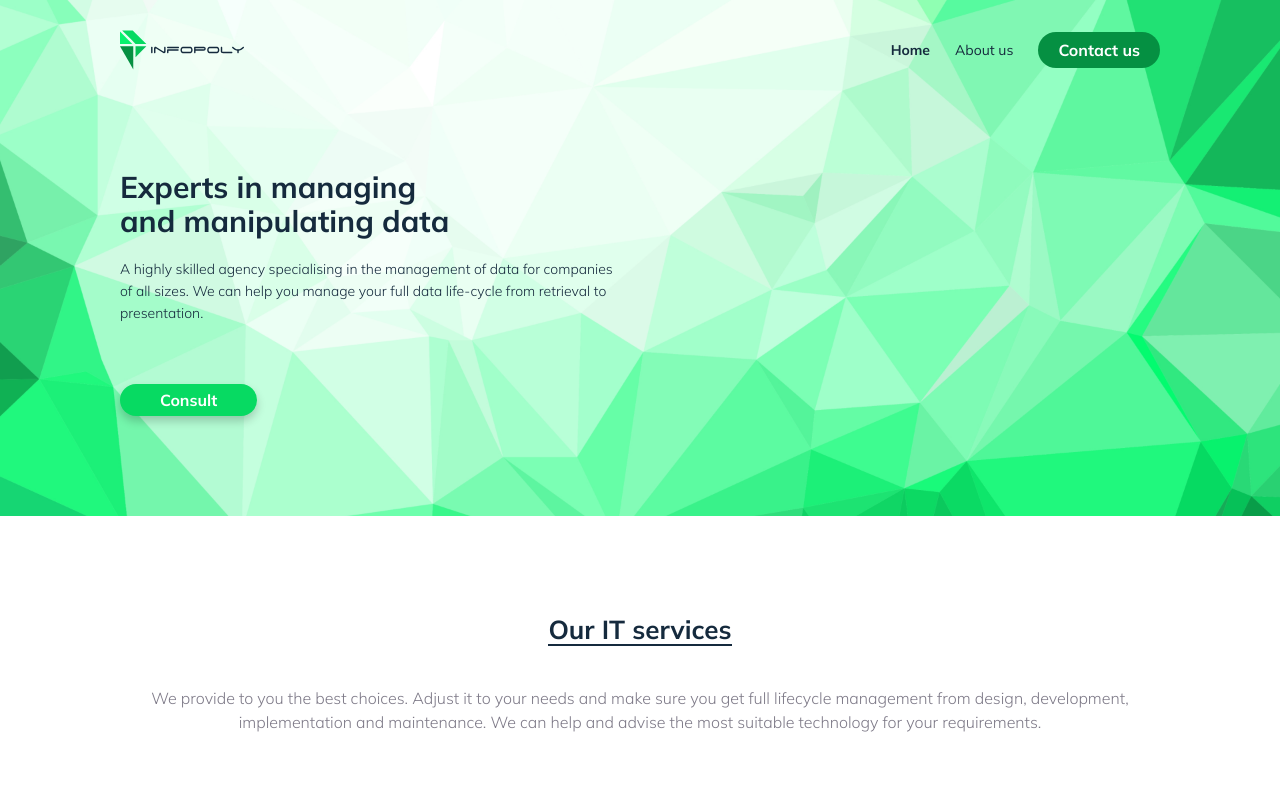
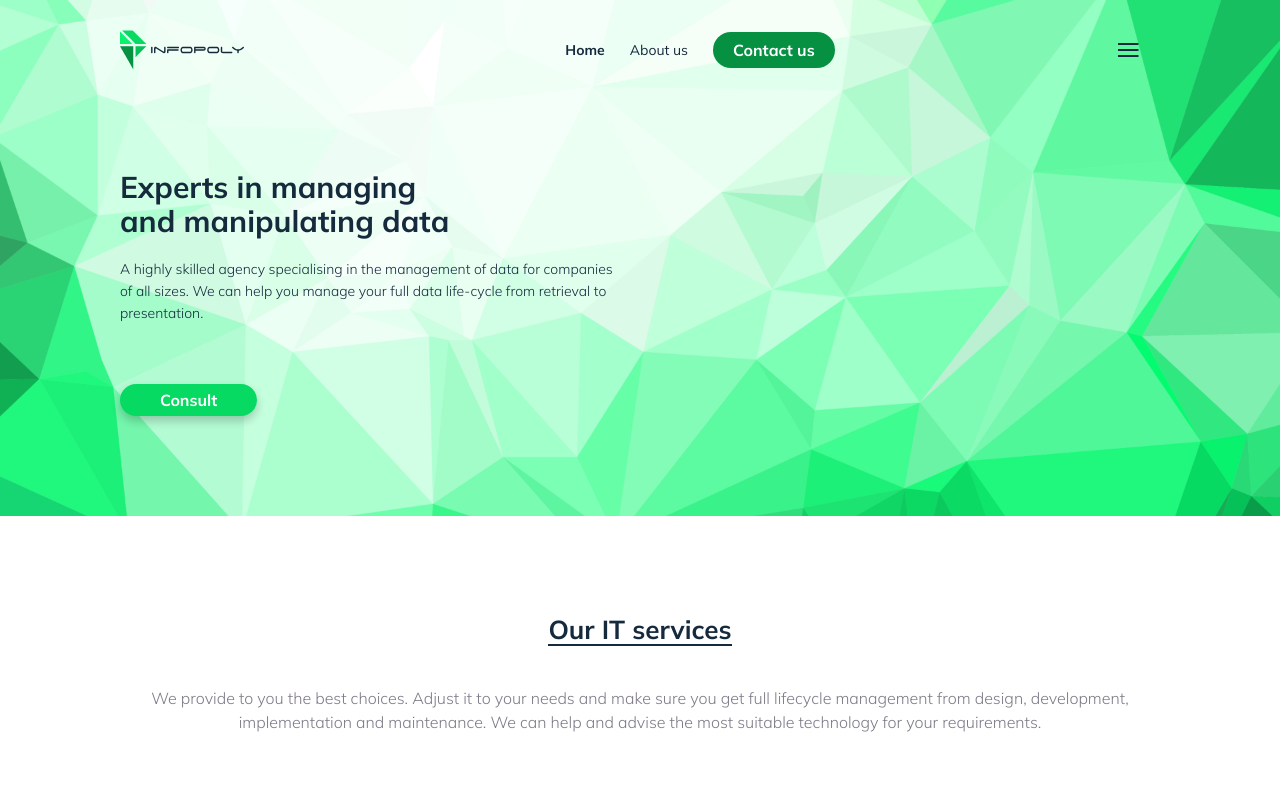
Before and after one commit to KaterynaHruvman/Infopoly, a React (Create React App) app: page / in a window 1280 px wide. Shown: the top 792 px of the page. Built offline with nearby package versions, Linux system fonts and the light colour scheme; no server answers.

Commit message:
add menuBTN

```diff
--- a/package.json
+++ b/package.json
@@ -4,6 +4,9 @@
   "private": true,
   "dependencies": {
     "@emailjs/browser": "^3.6.2",
+    "@emotion/react": "^11.10.0",
+    "@emotion/styled": "^11.10.0",
+    "@mui/material": "^5.9.3",
     "@testing-library/jest-dom": "^5.16.4",
     "@testing-library/react": "^13.2.0",
     "@testing-library/user-event": "^13.5.0",
--- a/src/components/Header/Header.js
+++ b/src/components/Header/Header.js
@@ -8,6 +8,7 @@ import ConsaltUs from '../Form/ConsaltUs';
 import { useState } from 'react';
 import BackGround from '../Form/Background';
 import styles from './Header.module.css'
+import MenuComponent from '../Menu/Menu';
 const Header = () => {
   const [showForm, setShowForm] = useState(false);
   const [name, setName] = useState('')
@@ -43,9 +44,11 @@ const Header = () => {
             <NavLink className={styles.link} to='/'>About us</NavLink>
             <button className={styles.headermenuBtn} type='button'>Contact us</button>
           </div>
-            <button className={styles.menuBtn}>
-              <img className={styles.menuSvg} src={menu} height='16px' alt="menu"/>
-            </button>
+
+        <MenuComponent   className={styles.menuBtn} img={menu}/>
+
+
+
         </div>
 
       <div className={styles.infoContainer}>
--- a/src/components/Header/Header.module.css
+++ b/src/components/Header/Header.module.css
@@ -94,6 +94,12 @@
   cursor: pointer;
 }
 
+@media (min-width: 428px)  {
+  .menuBtn{
+    display: none;
+  }
+
+}
 @media (min-width: 768px)  {
   .appbar{
     padding-bottom: 30px;
--- /dev/null
+++ b/src/components/Menu/Menu.js
@@ -0,0 +1,96 @@
+import * as React from 'react';
+import { styled, alpha } from '@mui/material/styles';
+import Button from '@mui/material/Button';
+import Menu from '@mui/material/Menu';
+import MenuItem from '@mui/material/MenuItem';
+
+
+const StyledMenu = styled((props) => (
+  <Menu
+    elevation={0}
+    anchorOrigin={{
+      vertical: 'bottom',
+      horizontal: 'right',
+    }}
+    transformOrigin={{
+      vertical: 'top',
+      horizontal: 'right',
+    }}
+
+    {...props}
+  />
+))(({ theme }) => ({
+    '& .MuiPaper-root': {
+        borderRadius: 6,
+        marginTop: theme.spacing(1),
+        minWidth: 180,
+
+        '& .MuiMenu-list': {
+            padding: '4px 0',
+        },
+        '& .MuiMenuItem-root': {
+            '& .MuiSvgIcon-root': {
+                fontSize: 18,
+                color: theme.palette.text.secondary,
+                marginRight: theme.spacing(1.5),
+            },
+            '&:active': {
+
+                    backgroundColor: 'transparent'
+
+            },
+        },
+    },
+}));
+
+export default function MenuComponent({img}) {
+  const [anchorEl, setAnchorEl] = React.useState(null);
+  const open = Boolean(anchorEl);
+  const handleClick = (event) => {
+    setAnchorEl(event.currentTarget);
+  };
+  const handleClose = () => {
+    setAnchorEl(null);
+  };
+
+  return (
+    <div>
+      <Button
+        id="demo-customized-button"
+        aria-controls={open ? 'demo-customized-menu' : undefined}
+        aria-haspopup="true"
+        aria-expanded={open ? 'true' : undefined}
+        variant="contained"
+        disableElevation
+        onClick={handleClick}
+        sx={{
+            backgroundColor: 'transparent'
+        }}
+      >
+        <img src={img} alt="icon"/>
+      </Button>
+      <StyledMenu
+        id="demo-customized-menu"
+        MenuListProps={{
+          'aria-labelledby': 'demo-customized-button',
+        }}
+        anchorEl={anchorEl}
+        open={open}
+        onClose={handleClose}
+        sx={{
+            backgroundColor: 'transparent'
+        }}
+      >
+        <MenuItem onClick={handleClose} disableRipple
+
+        >
+         About Us
+        </MenuItem>
+        <MenuItem onClick={handleClose} disableRipple>
+          Contacts
+        </MenuItem>
+
+      </StyledMenu>
+    </div>
+  );
+}
```
Also changed, not shown: src/components/Menu/Menu.module.css (added), 1 other file (tests, documents, lock files or other folders).
